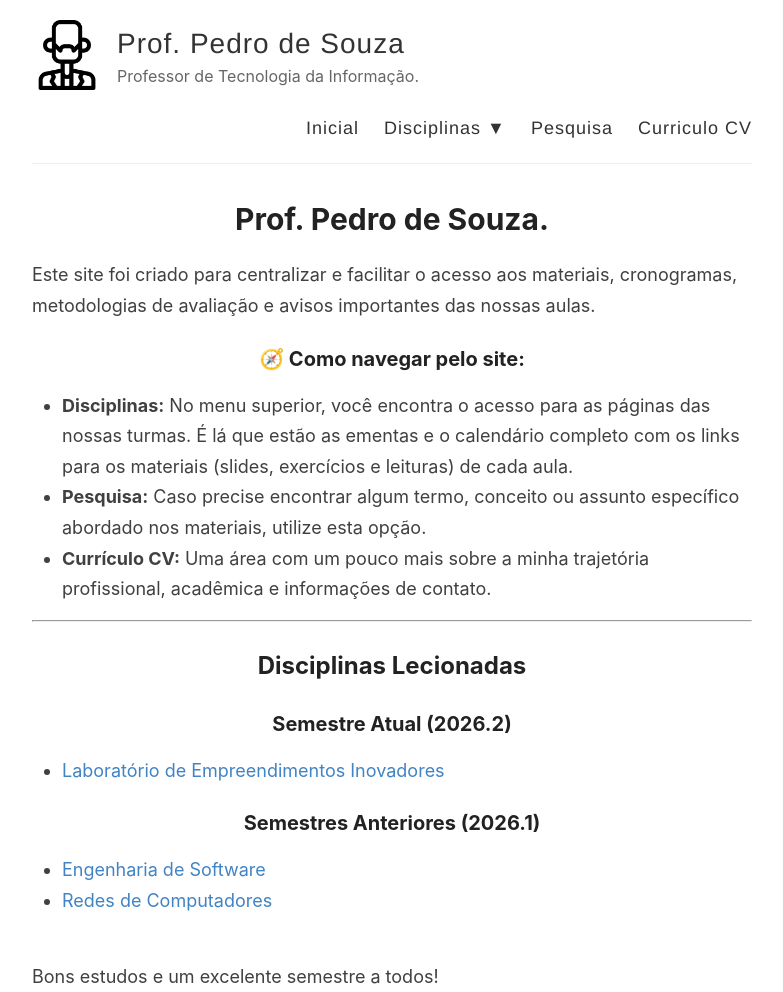
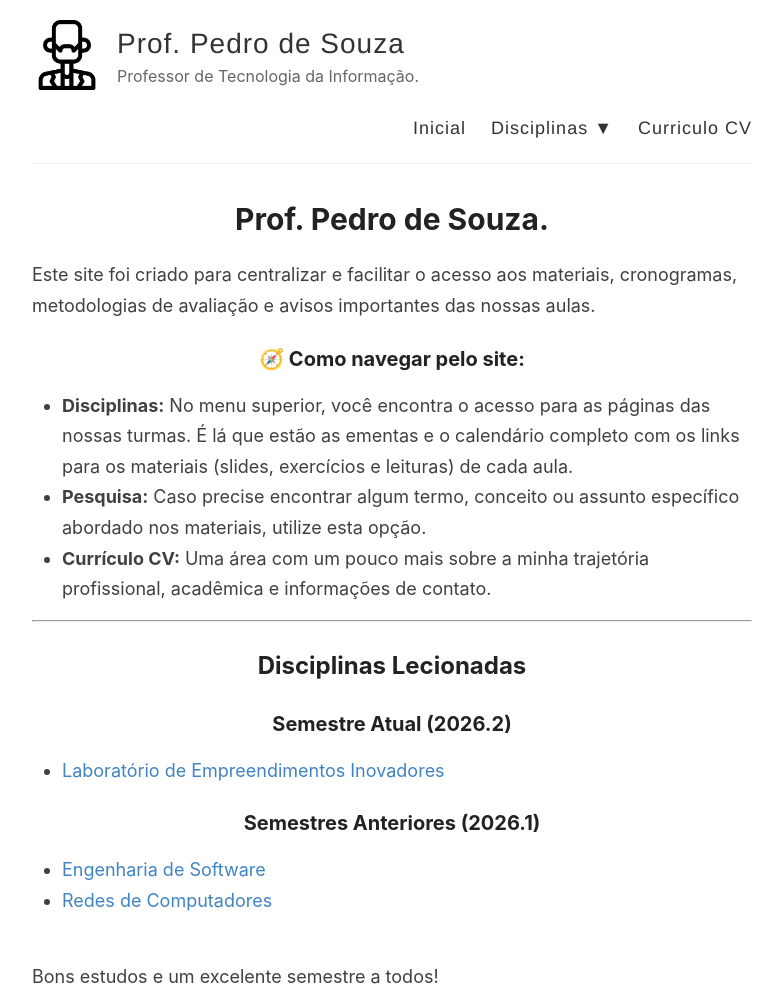
Before and after one commit to prgsouza/prgsouza.github.io, a Jekyll site: the page built from index.md, in a window 1280 px wide. Shown: the whole page, without its empty margins (248-1031 px from the left). Built offline with Jekyll 4.4.1, drawn with Linux system fonts in a browser that asks for light colours.

Commit message:
Update default.html

```diff
--- a/_layouts/default.html
+++ b/_layouts/default.html
@@ -46,7 +46,6 @@
   </div>
 </div>
 
-  <a href="{{ site.baseurl }}/search">Pesquisa</a>
   <a href="{{ site.baseurl }}/about">Curriculo CV</a>
 </nav>
 
```
